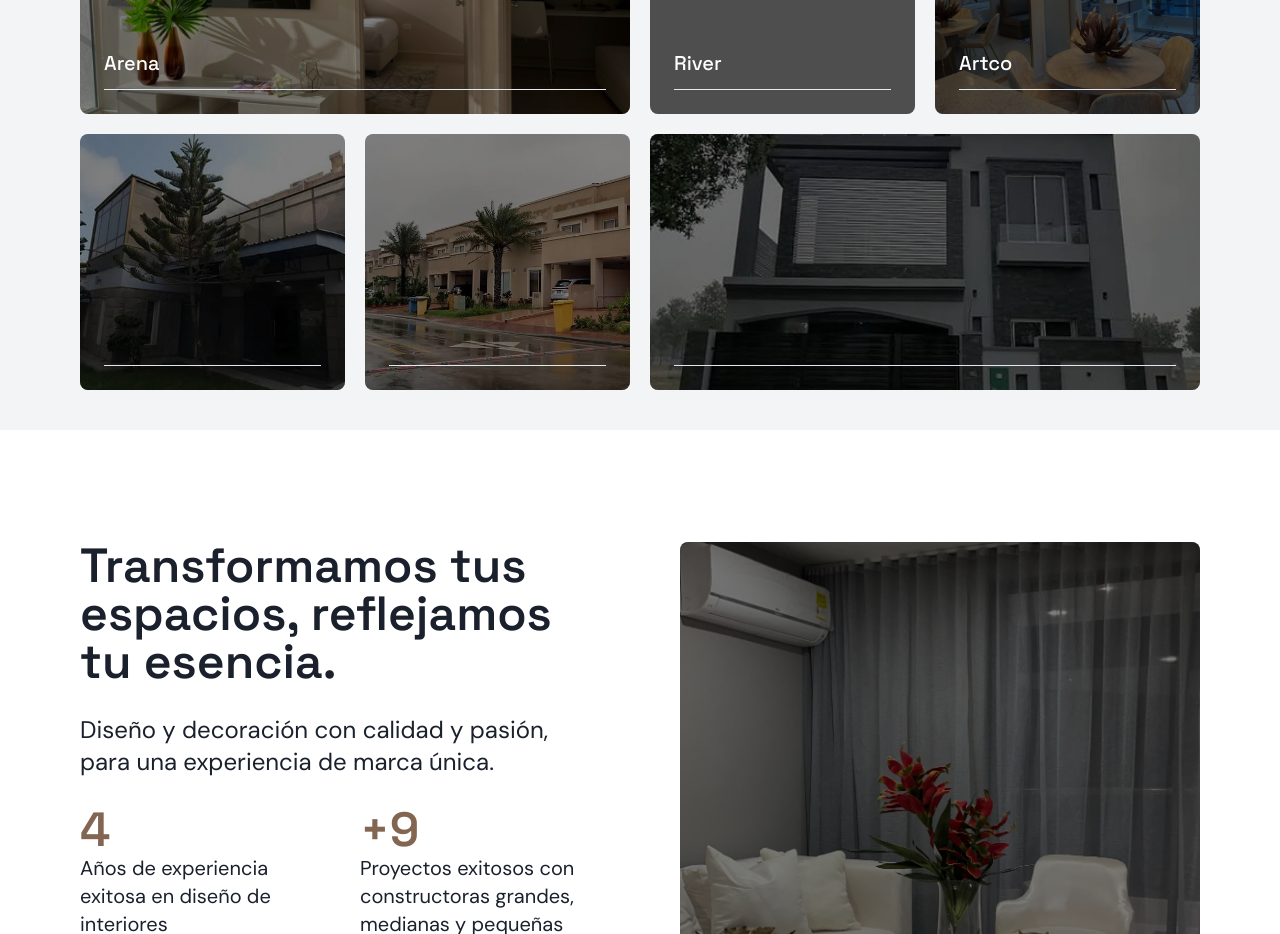
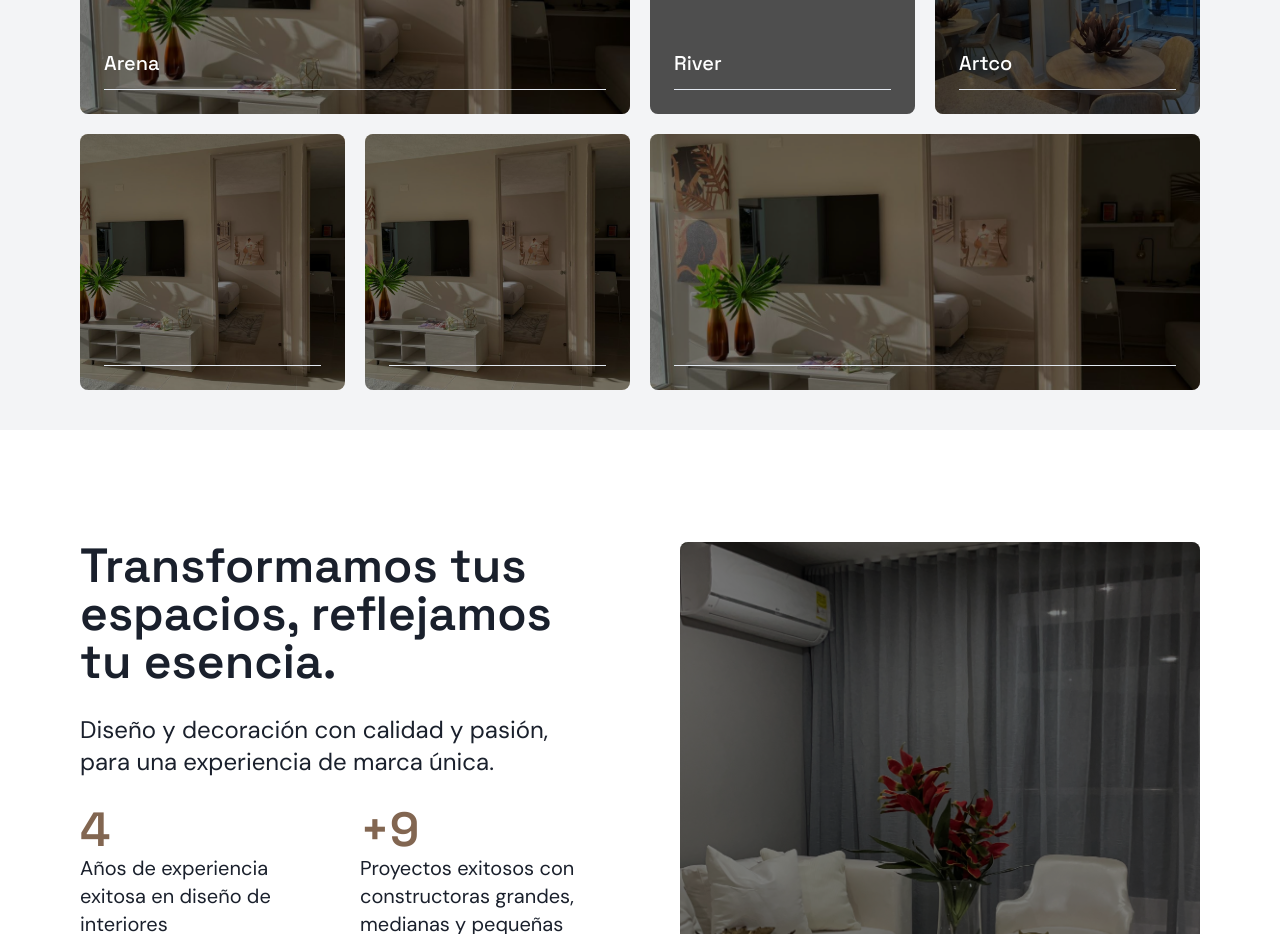
Before and after one commit to sebastianocamporoa/artifice-Project-main, a React (Vite) app: page / in a window 1280 px wide. Shown: the part 2140-3074 px from the top of the page. Built offline with nearby package versions, Linux system fonts and the light colour scheme; grey boxes are pictures that could not be loaded.

Commit message:
se actualizan imagenes

```diff
--- a/constants/data.js
+++ b/constants/data.js
@@ -34,7 +34,7 @@ export const proyects = [
   },
   {
     id: 4,
-    mainImage: "/Rent-houses/House-4/home4-1.jpg",
+    mainImage: "/proyects/arena/arena1.jpg",
     moreImages: [
       "/Rent-houses/House-4/home4-2.jpg",
       "/Rent-houses/House-4/home4-3.jpg",
@@ -45,7 +45,7 @@ export const proyects = [
   },
   {
     id: 5,
-    mainImage: "/Rent-houses/House-5/home5-1.jpg",
+    mainImage: "/proyects/arena/arena1.jpg",
     moreImages: [
       "/Rent-houses/House-5/home5-2.jpg",
       "/Rent-houses/House-5/home5-3.jpg",
@@ -56,7 +56,7 @@ export const proyects = [
   },
   {
     id: 6,
-    mainImage: "/Rent-houses/House-6/home6-1.jpg",
+    mainImage: "/proyects/arena/arena1.jpg",
     moreImages: [
       "/Rent-houses/House-6/home6-2.jpg",
       "/Rent-houses/House-6/home6-3.jpg",
```
